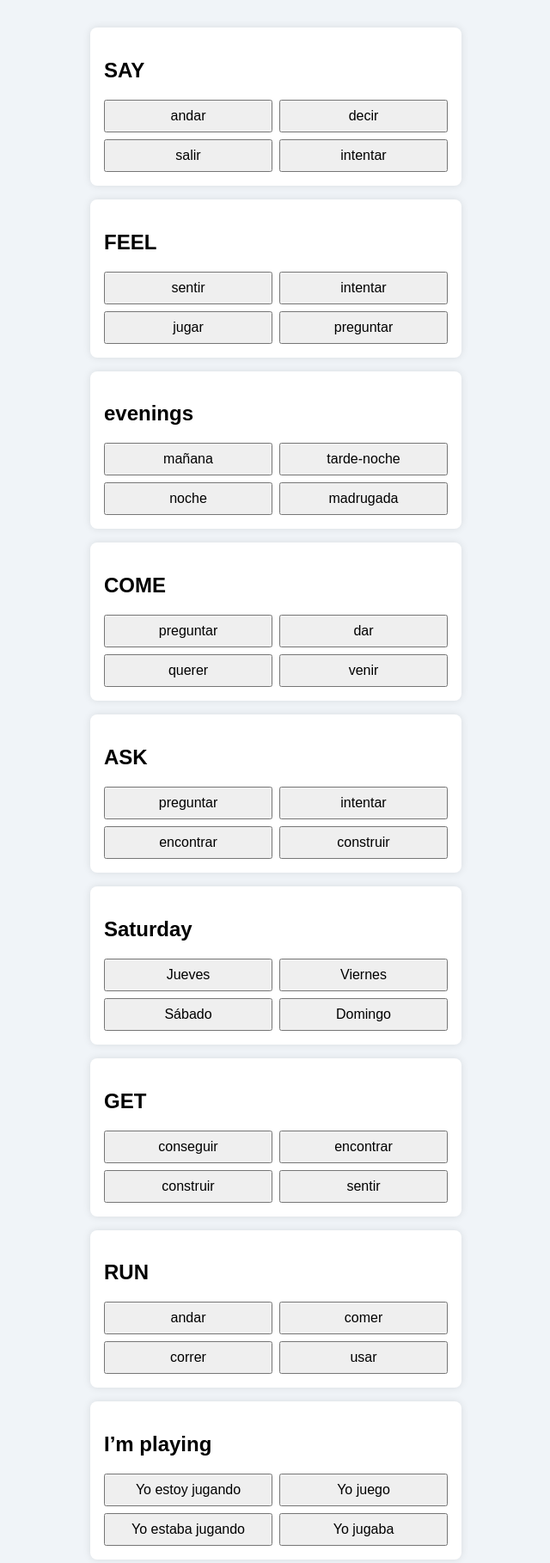
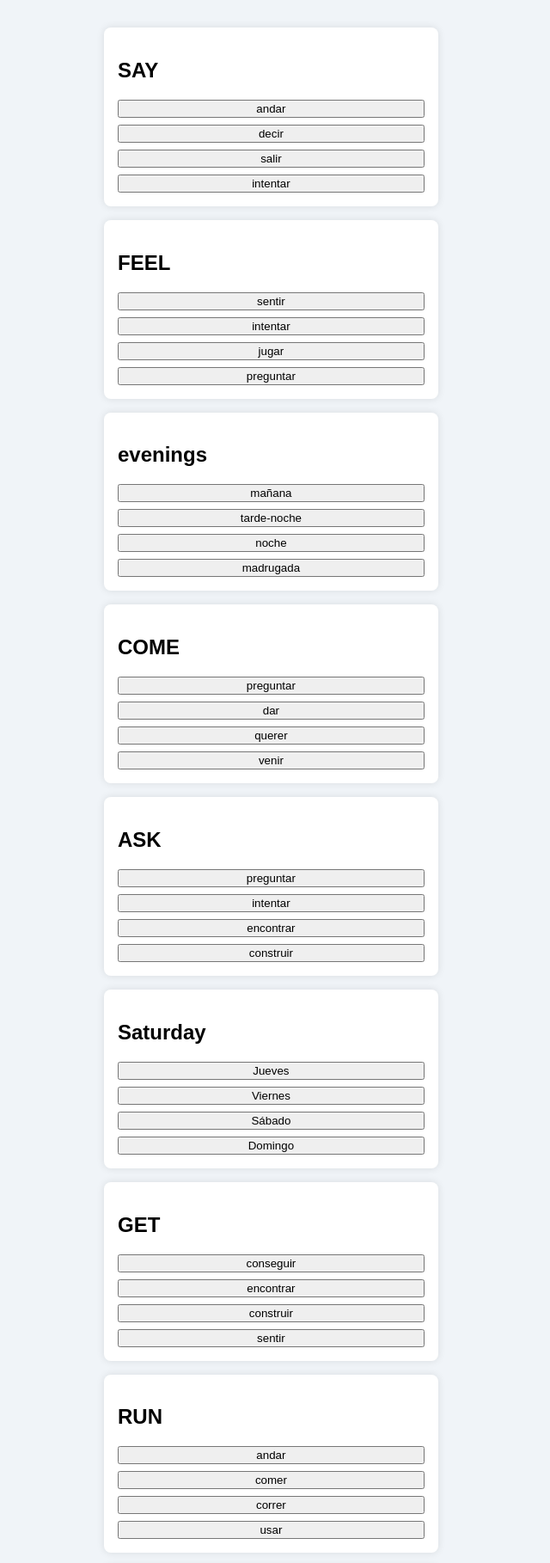
Before and after one commit to Redgnar05/RedgnarTEST, a Flask app: page / in a window 1280 px wide. Shown: the part 112-1930 px from the top of the page at 86% size, without its empty margins (335-975 px from the left). Run offline with Flask 3, Linux system fonts and the light colour scheme.

Commit message:
Update style.css
Evitamos el desbordamiento del <div> de preguntas en pantallas pequeñas

```diff
--- a/static/style.css
+++ b/static/style.css
@@ -77,6 +77,7 @@ main {
   box-shadow: 0 0 10px rgba(0,0,0,0.1);
   width: 90%;
   max-width: 400px;
+  box-sizing: border-box;
 }
 
 .options {
@@ -87,10 +88,8 @@ main {
 }
 
 .options button {
-  flex: 1 1 40%;
-  min-width: 120px;
-  padding: 0.5rem;
-  font-size: 1rem;
+  flex: 1 1 100%;
+  min-width: 0;
 }
 
 
```
